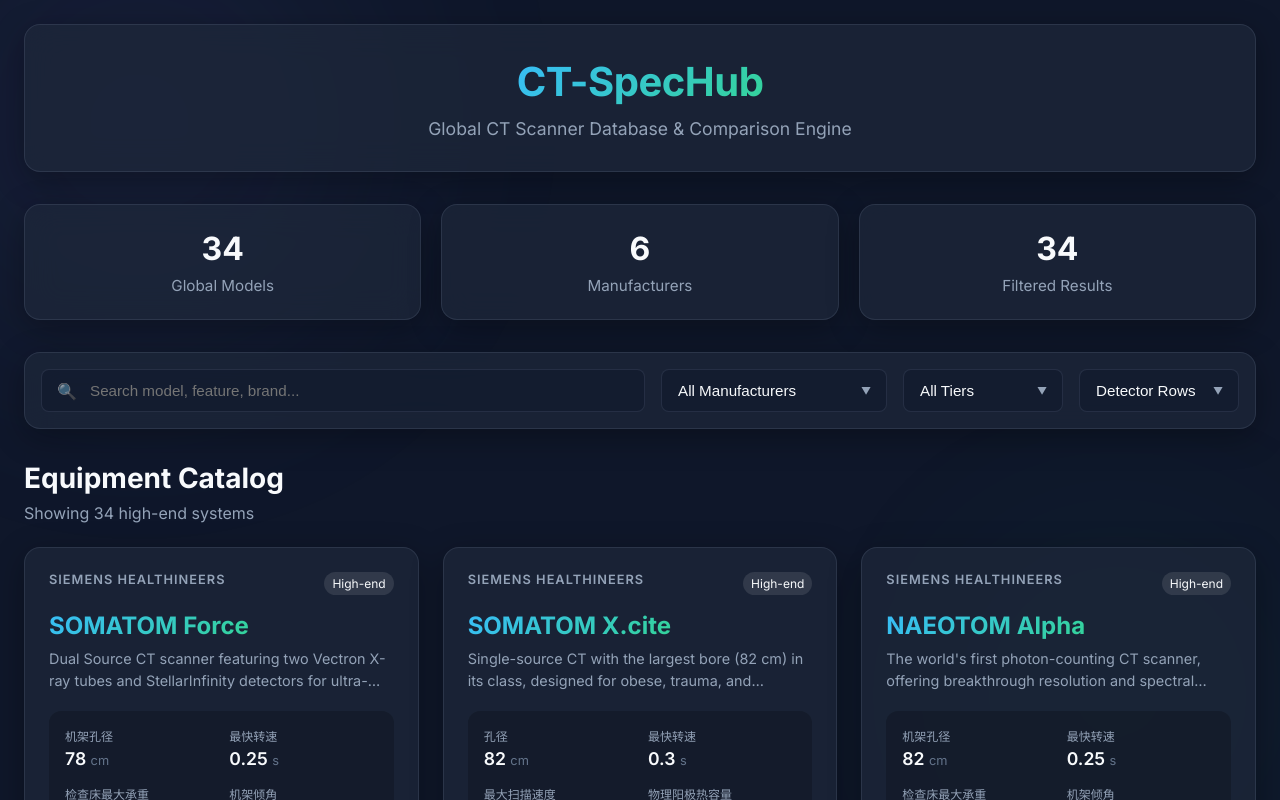
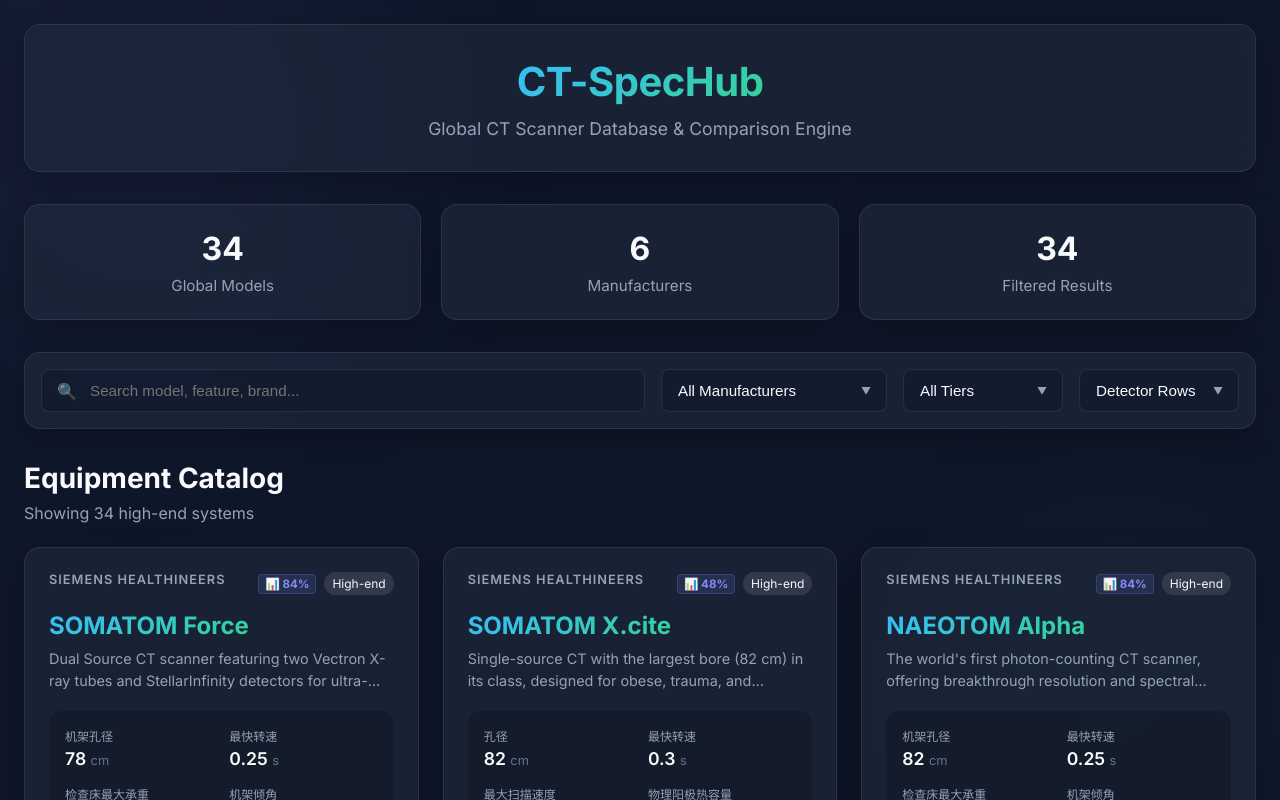
Before and after one commit to MarcusLu-999/ct-spec-hub, a React (Vite) app: page / in a window 1280 px wide. Shown: the top 800 px of the page. Built offline with nearby package versions, Linux system fonts and the light colour scheme.

Commit message:
feat: add dynamic information completeness index on card and detail modal

```diff
--- a/src/App.jsx
+++ b/src/App.jsx
@@ -47,6 +47,30 @@
   const [activeDetailProduct, setActiveDetailProduct] = useState(null);
 
   const getManufacturer = (id) => manufacturersData.find(m => m.id === id);
+
+  const productCompletenessScores = useMemo(() => {
+    const countNonNull = (p) => {
+      let count = 0;
+      if (!p.specifications) return 0;
+      Object.values(p.specifications).forEach(category => {
+        Object.values(category).forEach(spec => {
+          if (spec && spec.value !== null && spec.value !== undefined && spec.value !== '') {
+            count++;
+          }
+        });
+      });
+      return count;
+    };
+
+    const counts = productsData.map(p => ({ id: p.id, count: countNonNull(p) }));
+    const maxCount = Math.max(...counts.map(c => c.count));
+
+    const scores = {};
+    counts.forEach(c => {
+      scores[c.id] = maxCount > 0 ? Math.round((c.count / maxCount) * 100) : 0;
+    });
+    return scores;
+  }, []);
 
   const filteredDrawerProducts = useMemo(() => {
     return productsData.filter(p => {
@@ -433,7 +457,12 @@
                     <div key={product.id} className={`product-card glass-panel hover-lift ${inCompare ? 'product-card--selected' : ''}`}>
                       <div className="card-header">
                         <span className="mfg-badge">{mfg ? mfg.name_en : ''}</span>
-                        <span className="category-badge">{product.category}</span>
+                        <div className="card-header-right">
+                          <span className="completeness-badge" title="Data completeness relative to the most detailed model in database">
+                            📊 {productCompletenessScores[product.id]}%
+                          </span>
+                          <span className="category-badge">{product.category}</span>
+                        </div>
                       </div>
 
                       <div className="card-body">
@@ -593,6 +622,13 @@
                   <span className="detail-meta-label">Release Year</span>
                   <span className="detail-meta-val">{activeDetailProduct.release_year}</span>
                 </div>
+                <div className="detail-meta-item completeness-item" style={{ flexGrow: 1 }}>
+                  <span className="detail-meta-label">Data Completeness (数据完整度)</span>
+                  <div className="completeness-bar-wrapper" title="与本库中最全的机型数据进行横向对比的完整度得分">
+                    <div className="completeness-bar-fill" style={{ width: `${productCompletenessScores[activeDetailProduct.id]}%` }}></div>
+                    <span className="completeness-bar-text">{productCompletenessScores[activeDetailProduct.id]}%</span>
+                  </div>
+                </div>
                 {activeDetailProduct.fda_510k_number && (
                   <div className="detail-meta-item">
                     <span className="detail-meta-label">FDA 510(k)</span>
--- a/src/index.css
+++ b/src/index.css
@@ -984,6 +984,7 @@
 
 .detail-meta-row {
   display: flex;
+  flex-wrap: wrap;
   gap: 24px;
   margin-bottom: 24px;
   background: rgba(15, 23, 42, 0.4);
@@ -1116,3 +1117,59 @@
     grid-template-columns: 1fr;
   }
 }
+
+/* --- Card Header Right & Completeness Badges --- */
+.card-header-right {
+  display: flex;
+  align-items: center;
+  gap: 8px;
+}
+
+.completeness-badge {
+  font-size: 0.72rem;
+  font-weight: 700;
+  color: var(--accent-purple);
+  background: rgba(129, 140, 248, 0.12);
+  border: 1px solid rgba(129, 140, 248, 0.2);
+  padding: 2px 6px;
+  border-radius: 4px;
+}
+
+/* --- Completeness Progress Bar in Details Modal --- */
+.completeness-bar-wrapper {
+  display: flex;
+  align-items: center;
+  background: rgba(15, 23, 42, 0.6);
+  border: 1px solid var(--border-light);
+  border-radius: 20px;
+  height: 20px;
+  padding: 2px 8px;
+  position: relative;
+  overflow: hidden;
+  margin-top: 4px;
+}
+
+.completeness-bar-fill {
+  background: linear-gradient(90deg, var(--accent-purple), var(--accent-blue));
+  height: 100%;
+  position: absolute;
+  left: 0;
+  top: 0;
+  border-radius: 20px;
+  transition: width 0.5s ease-in-out;
+  opacity: 0.85;
+}
+
+.completeness-bar-text {
+  font-size: 0.78rem;
+  font-weight: 700;
+  color: var(--text-primary);
+  z-index: 1;
+  margin-left: auto;
+}
+
+@media (max-width: 480px) {
+  .completeness-item {
+    flex-basis: 100%;
+  }
+}
```
